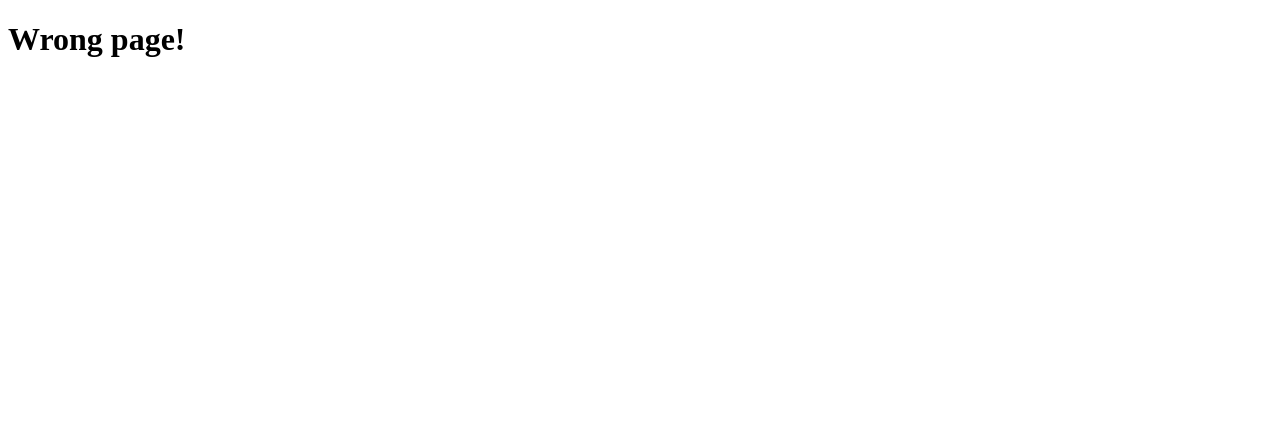
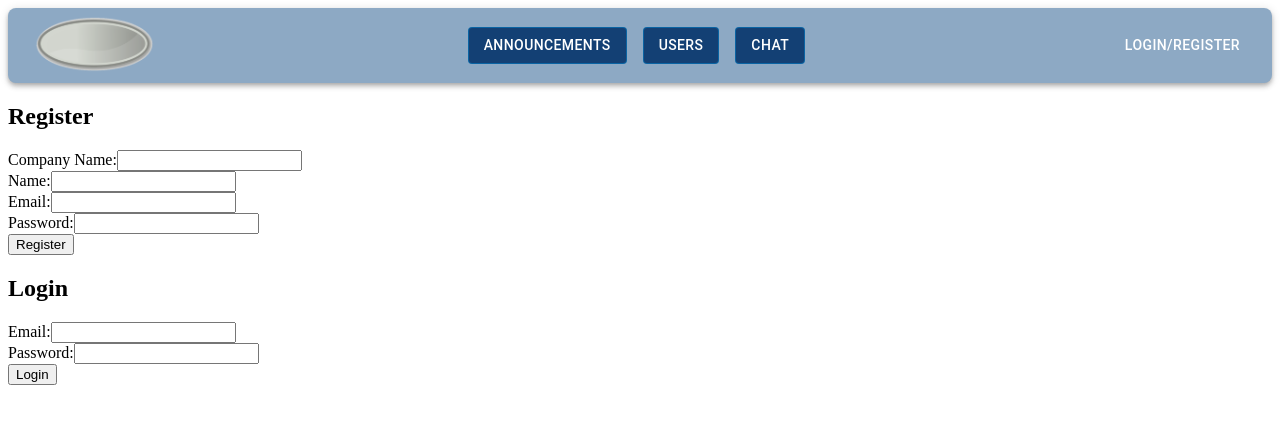
Before and after one commit to ErikAmerico/Employee-Website, a React (Vite) app in the folder client/: page /loginRegister in a window 1280 px wide. Before the commit this address had no page. Shown: the top 424 px of the page. Built offline with nearby package versions, Linux system fonts and the light colour scheme.

Commit message:
created loginregister page with simple forms, clicking on login/register brings you to that page

```diff
--- a/client/src/components/header.jsx
+++ b/client/src/components/header.jsx
@@ -1,14 +1,22 @@
 import React from 'react';
 import { AppBar, Toolbar, Typography, IconButton, Menu, MenuItem, Avatar, Button } from '@mui/material';
 import { Link } from 'react-router-dom';
-import { useState } from 'react';
+import { useState, useEffect } from 'react';
+import AuthService from '../utils/auth'
 
 //import MenuIcon from '@mui/icons-material/Menu';
 
 const Header = () => {
   // State for the profile menu
   const [anchorEl, setAnchorEl] = useState();
-  const [userName, setUserName] = useState('Logged In User');
+  const [userName, setUserName] = useState();
+
+  useEffect(() => {
+    if (AuthService.loggedIn()) {
+      const profile = AuthService.getProfile();
+      setUserName(profile.name);
+    }
+  }, []);
 
   // Open profile menu
   const handleMenuOpen = (event) => {
@@ -42,16 +50,37 @@ const Header = () => {
         </Typography>
 
         {/* Logged in user name */}
-        {userName}
+        {/* {userName} */}
+
+        {/* Display user's name or login/create-company button */}
+        {userName ? (
+          <Typography variant="h6" component="div">
+            {userName}
+          </Typography>
+        ) : (
+          <Button component={Link} to="/loginRegister" color="inherit">
+            Login/Register
+          </Button>
+        )}
 
         {/* Profile Picture and Dropdown */}
-        <IconButton
+        {/* <IconButton
           edge="end"
           color="inherit"
           onClick={handleMenuOpen}
         >
           <Avatar alt="User" src="" />
-        </IconButton>
+        </IconButton> */}
+
+        {AuthService.loggedIn() && (
+          <IconButton
+            edge="end"
+            color="inherit"
+            onClick={handleMenuOpen}
+          >
+            <Avatar alt="User" src="" />
+          </IconButton>
+        )}
 
         <Menu
           anchorEl={anchorEl}
--- /dev/null
+++ b/client/src/components/login.jsx
@@ -0,0 +1,44 @@
+import React, { useState } from 'react';
+
+const Login = () => {
+  // Define state variables for form input fields
+  const [email, setEmail] = useState('');
+  const [password, setPassword] = useState('');
+
+  // Handle form submission
+  const handleSubmit = (e) => {
+    e.preventDefault();
+    // You can perform login logic here
+    // Send a request to your server to authenticate the user
+    // Reset form fields after login
+    setEmail('');
+    setPassword('');
+  };
+
+  return (
+    <div>
+      <h2>Login</h2>
+      <form onSubmit={handleSubmit}>
+        <div>
+          <label>Email:</label>
+          <input
+            type="email"
+            value={email}
+            onChange={(e) => setEmail(e.target.value)}
+          />
+        </div>
+        <div>
+          <label>Password:</label>
+          <input
+            type="password"
+            value={password}
+            onChange={(e) => setPassword(e.target.value)}
+          />
+        </div>
+        <button type="submit">Login</button>
+      </form>
+    </div>
+  );
+};
+
+export default Login;
--- /dev/null
+++ b/client/src/components/register.jsx
@@ -0,0 +1,64 @@
+import React, { useState } from 'react';
+
+const Register = () => {
+  // Define state variables for form input fields
+  const [companyName, setCompanyName] = useState('');
+  const [name, setName] = useState('');
+  const [email, setEmail] = useState('');
+  const [password, setPassword] = useState('');
+
+  // Handle form submission
+  const handleSubmit = (e) => {
+    e.preventDefault();
+    // You can perform registration logic here
+    // Send a request to your server to create a new account
+    // Reset form fields after registration
+    setCompanyName('');
+    setName('');
+    setEmail('');
+    setPassword('');
+  };
+
+  return (
+    <div>
+      <h2>Register</h2>
+      <form onSubmit={handleSubmit}>
+        <div>
+          <label>Company Name:</label>
+          <input
+            type="text"
+            value={companyName}
+            onChange={(e) => setCompanyName(e.target.value)}
+          />
+        </div>
+        <div>
+          <label>Name:</label>
+          <input
+            type="text"
+            value={name}
+            onChange={(e) => setName(e.target.value)}
+          />
+        </div>
+        <div>
+          <label>Email:</label>
+          <input
+            type="email"
+            value={email}
+            onChange={(e) => setEmail(e.target.value)}
+          />
+        </div>
+        <div>
+          <label>Password:</label>
+          <input
+            type="password"
+            value={password}
+            onChange={(e) => setPassword(e.target.value)}
+          />
+        </div>
+        <button type="submit">Register</button>
+      </form>
+    </div>
+  );
+};
+
+export default Register;
--- /dev/null
+++ b/client/src/pages/loginRegister.jsx
@@ -0,0 +1,12 @@
+import React from 'react';
+import Register from '../components/register';
+import Login from '../components/login';
+
+export default function LoginRegister () {
+  return (
+    <div>
+      <Register />
+      <Login />
+    </div>
+  );
+};
```
Also changed, not shown: client/src/main.jsx (+7 -2 lines).
